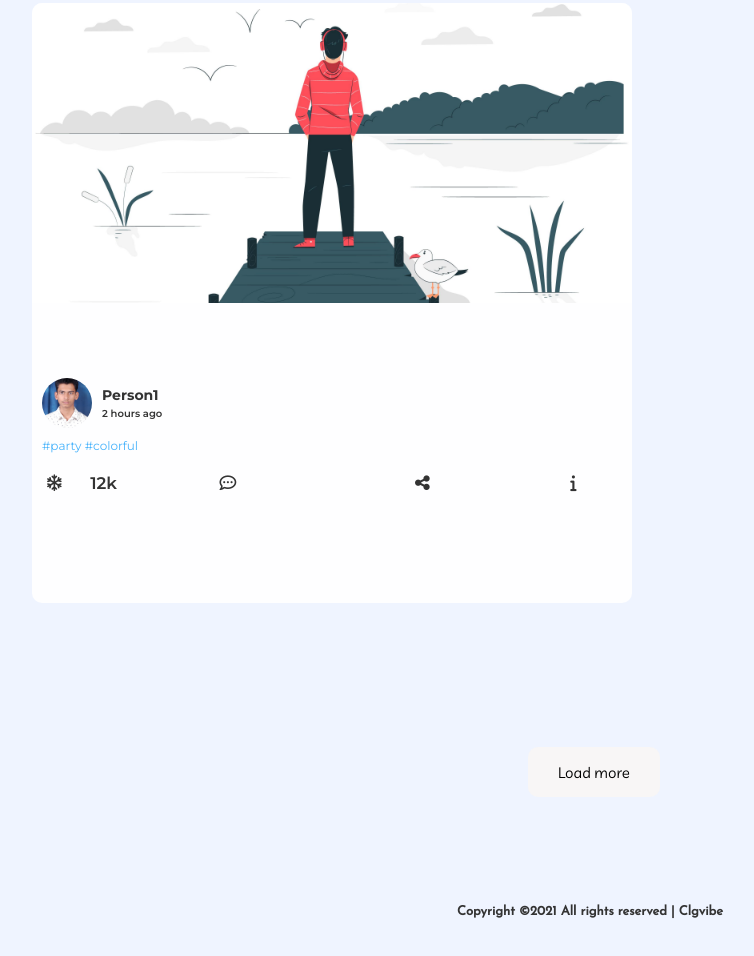
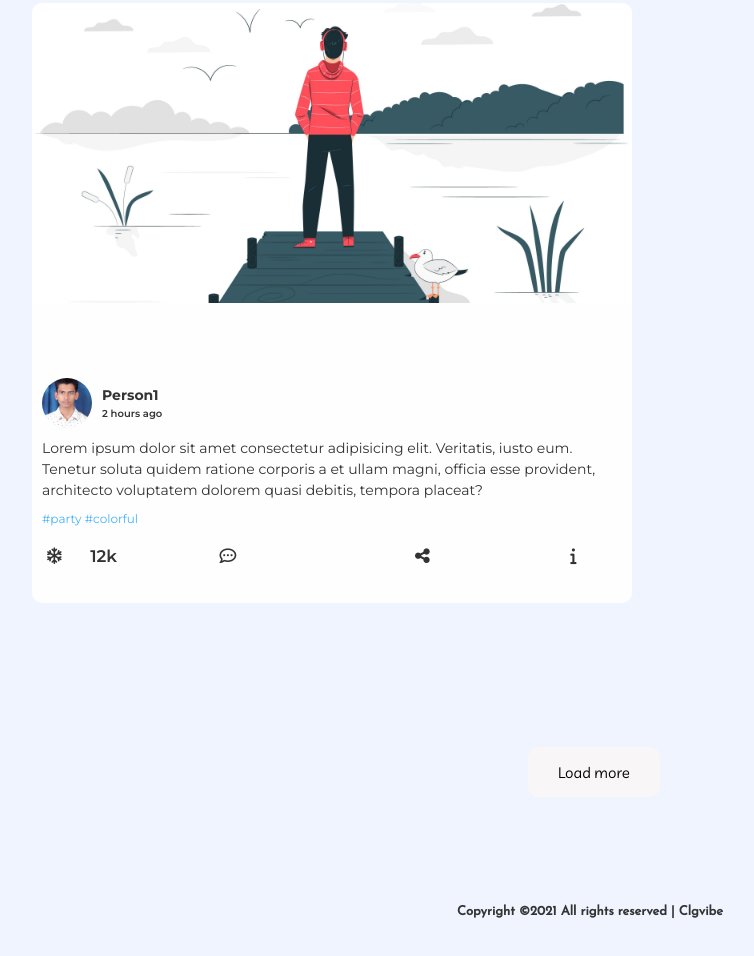
Before and after one commit to palmnut/clgvibe, a plain HTML site: page post.html in a window 1280 px wide. Shown: the part 1361-2317 px from the top of the page, without its empty margins (50-804 px from the left). Drawn offline with nearby package versions, Linux system fonts and the light colour scheme.

Commit message:
Update post.html

```diff
--- a/post.html
+++ b/post.html
@@ -225,9 +225,10 @@
               <p class="posted">2 hours ago</p>
             </div>
           </div>
-          <!-- <div class="desc">
-          Lorem ipsum dolor sit amet consectetur adipisicing elit. Veritatis, iusto eum. Tenetur soluta quidem ratione corporis a et ullam magni, officia esse provident, architecto voluptatem dolorem quasi debitis, tempora placeat?
-        </div> -->
+          <div class="desc">
+          Lorem ipsum dolor sit amet consectetur adipisicing elit. Veritatis, iusto eum. Tenetur soluta quidem ratione
+           corporis a et ullam magni, officia esse provident, architecto voluptatem dolorem quasi debitis, tempora placeat?
+        </div>
           <div class="tags">
             <span>#party</span>
             <span>#colorful</span>
```
